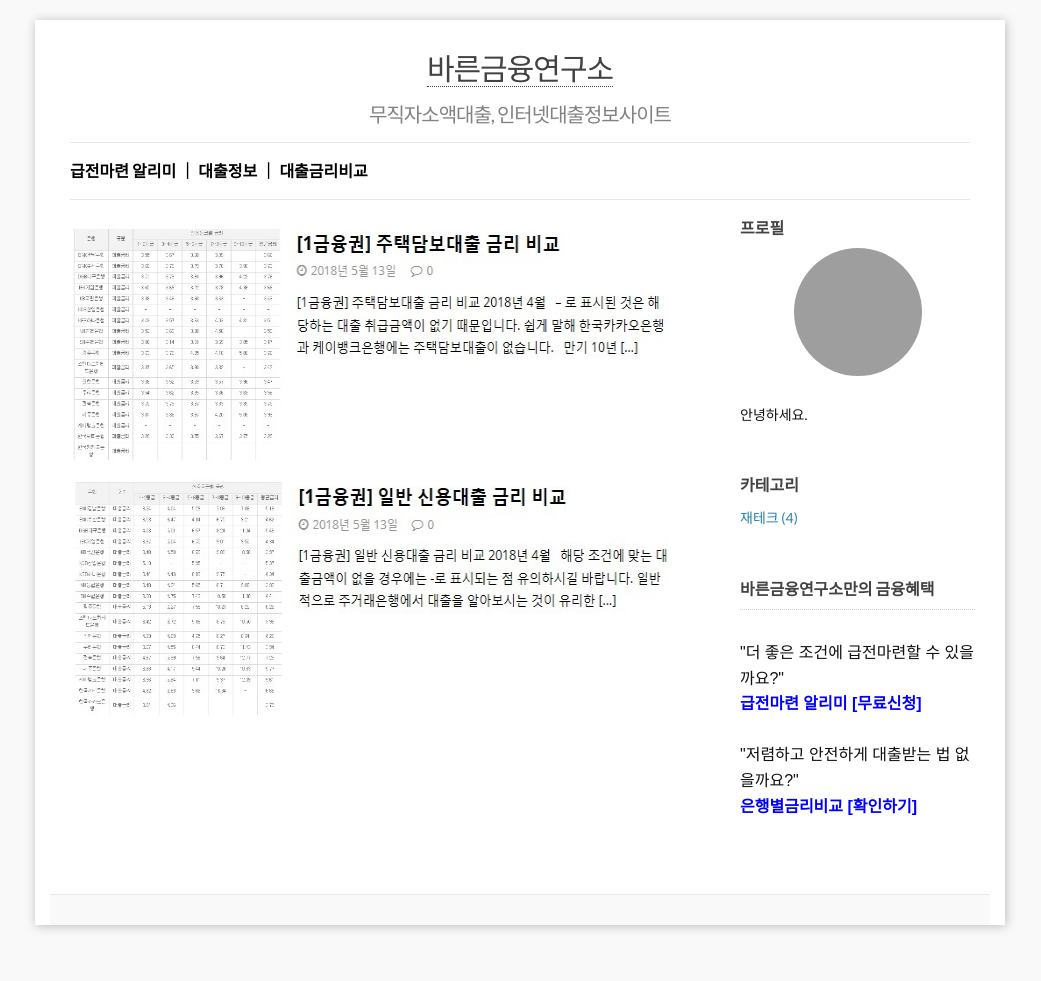
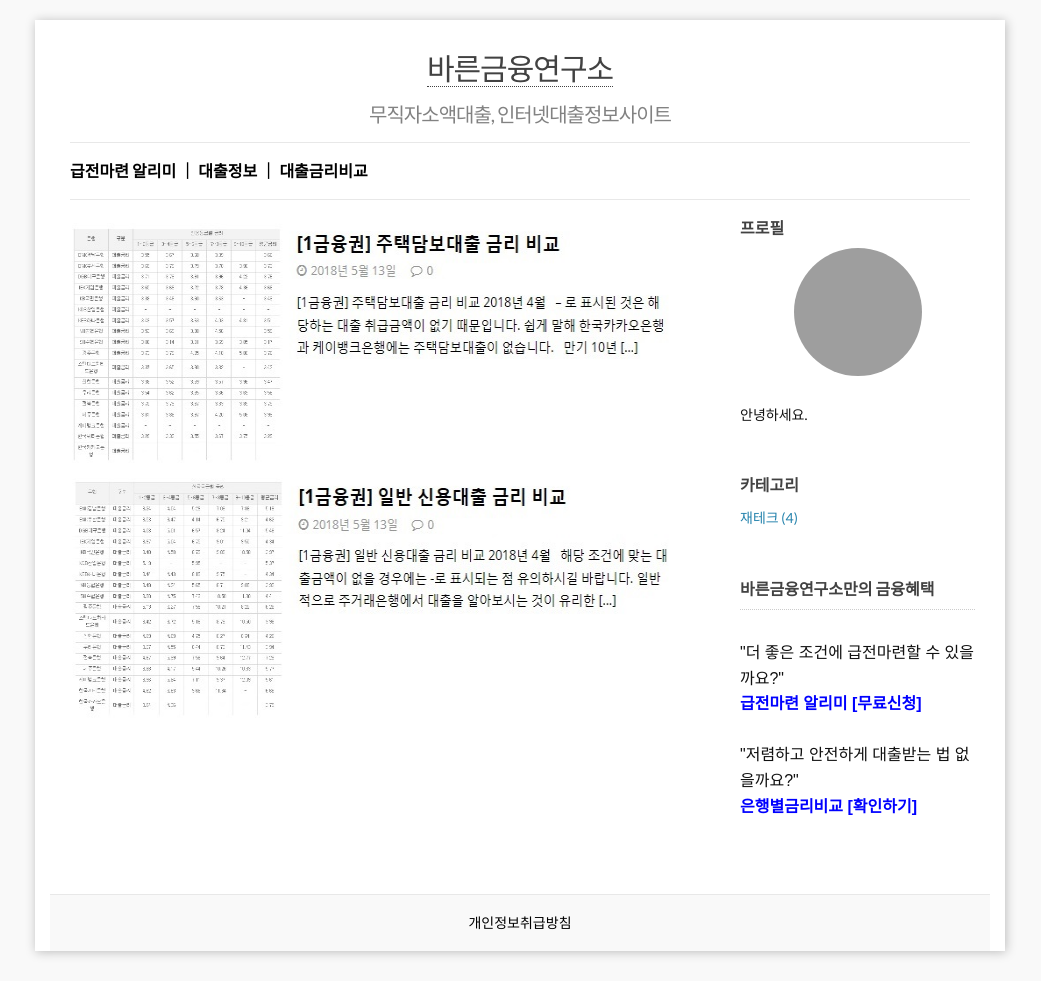
Before and after one commit to leevra/finance, a Jekyll site: the page built from index.html, in a window 1280 px wide. Shown: the whole page, without its empty margins (120-1161 px from the left). Built offline with Jekyll 4.4.1, drawn with Linux system fonts in a browser that asks for light colours; the list of posts is cut into pages by our own code; before the commit the page ends 955 px from its top, so only the background shows below that; grey boxes are pictures that could not be loaded.

Commit message:
VersionActivity

```diff
--- a/_includes/footer.html
+++ b/_includes/footer.html
@@ -1,5 +1,7 @@
 <footer class="site-footer">
 
+<a style="color: #000000;" href="/privacy">개인정보취급방침</a>
+<br>
 
  <center>
 
```
